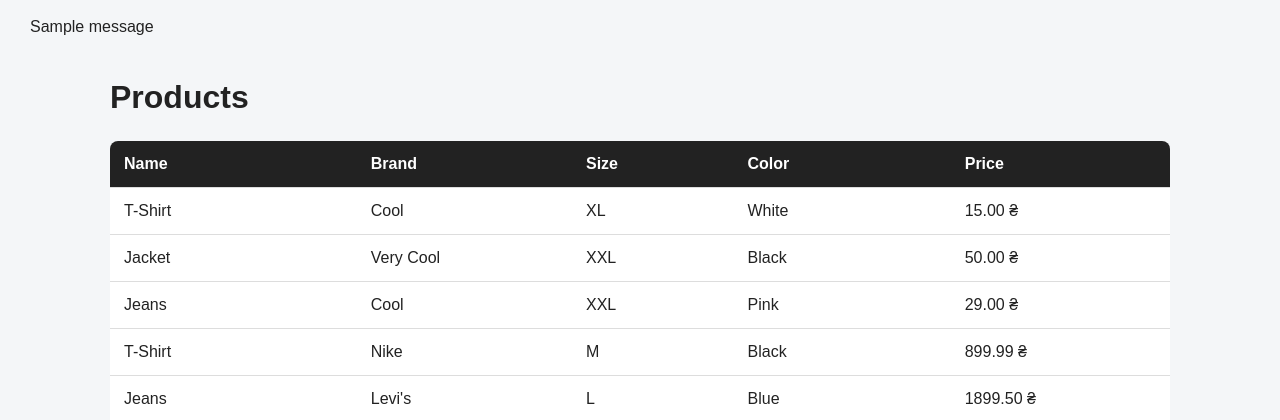
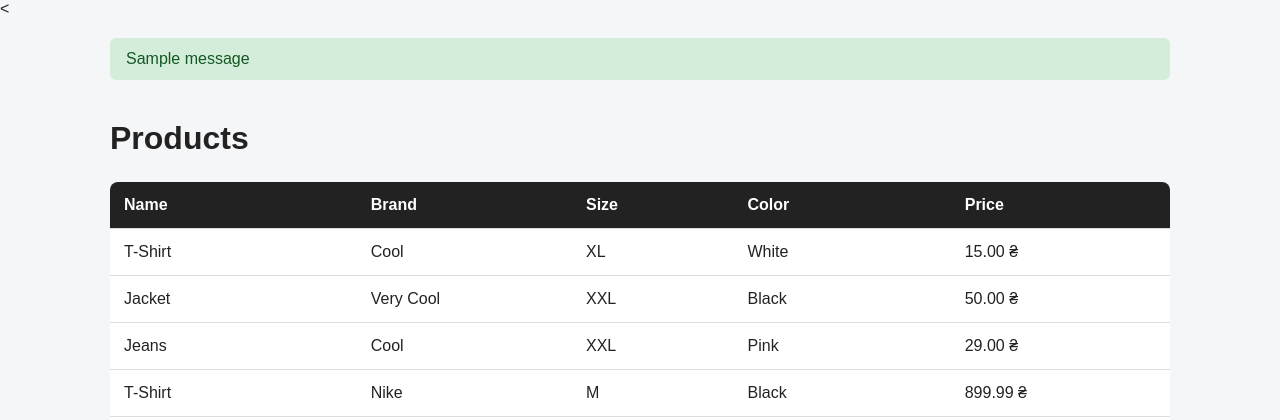
Before and after one commit to batukvladislav39-sketch/bosco-backend, a Django app: page /products/ in a window 1280 px wide. Shown: the part 68-488 px from the top of the page. Run offline with Django 5.2, Linux system fonts and the light colour scheme; data comes from the database, SQL or seed files in the repository; one stand-in notice (Sample message) is shown.

Commit message:
project is completed

```diff
--- a/main/static/main/css/style.css
+++ b/main/static/main/css/style.css
@@ -136,3 +136,26 @@ footer {
     background: #222;
     color: #aaa;
 }
+
+.messages {
+    max-width: 1100px;
+    margin: 20px auto;
+    padding: 0 20px;
+}
+
+.message {
+    padding: 12px 16px;
+    margin-bottom: 10px;
+    border-radius: 6px;
+    background: #e8e8e8;
+}
+
+.message.success {
+    background: #d4edda;
+    color: #155724;
+}
+
+.message.error {
+    background: #f8d7da;
+    color: #721c24;
+}
--- a/main/urls.py
+++ b/main/urls.py
@@ -2,8 +2,8 @@ from django.urls import path
 from . import views
 
 urlpatterns = [
-    path('', views.home),
-    path('products/', views.show_products),
-    path('products/add/', views.add_product),
-    path('replenish/<int:count>/', views.replenish),
+    path('', views.home, name='home'),
+    path('products/', views.show_products, name='products'),
+    path('products/add/', views.add_product, name='add_product'),
+    path('replenish/<int:count>/', views.replenish, name='replenish'),
 ]
--- a/main/views.py
+++ b/main/views.py
@@ -49,6 +49,20 @@ def add_product(request):
         color = request.POST.get("color")
         price = request.POST.get("price")
 
+        if not all([name, brand, size, color, price]):
+            messages.error(request, "All fields are required!")
+            return redirect("/products/add/")
+
+        try:
+            price = float(price)
+
+            if price <= 0:
+                raise ValueError
+
+        except ValueError:
+            messages.error(request, "Price must be a positive number!")
+            return redirect("/products/add/")
+
         Product.objects.create(
             name=name,
             brand=brand,
@@ -58,7 +72,6 @@ def add_product(request):
         )
 
         messages.success(request, "Product successfully added!")
-
         return redirect("/products/")
 
     return render(request, "main/add_product.html")
--- a/templates/partials/menu.html
+++ b/templates/partials/menu.html
@@ -1,10 +1,10 @@
 {% load main_extras %}
 
 <nav>
-    <a href="/">Home</a>
-    <a href="/products/">Products</a>
-    <a href="/products/add/">Add Product</a>
-    <a href="/replenish/5/">Add 5 products</a>
+    <a href="{% url 'home' %}">Home</a>
+    <a href="{% url 'products' %}">Products</a>
+    <a href="{% url 'add_product' %}">Add Product</a>
+    <a href="{% url 'replenish' 5 %}">Add 5 products</a>
 
     <span>
         Товарів у базі: {% product_count %}
--- a/templates/partials/messages.html
+++ b/templates/partials/messages.html
@@ -1,5 +1,13 @@
 {% if messages %}
     {% for message in messages %}
-        <p>{{ message }}</p>
+        <{% if messages %}
+    <div class="messages">
+        {% for message in messages %}
+            <div class="message {{ message.tags }}">
+                {{ message }}
+            </div>
+        {% endfor %}
+    </div>
+{% endif %}
     {% endfor %}
 {% endif %}
```
